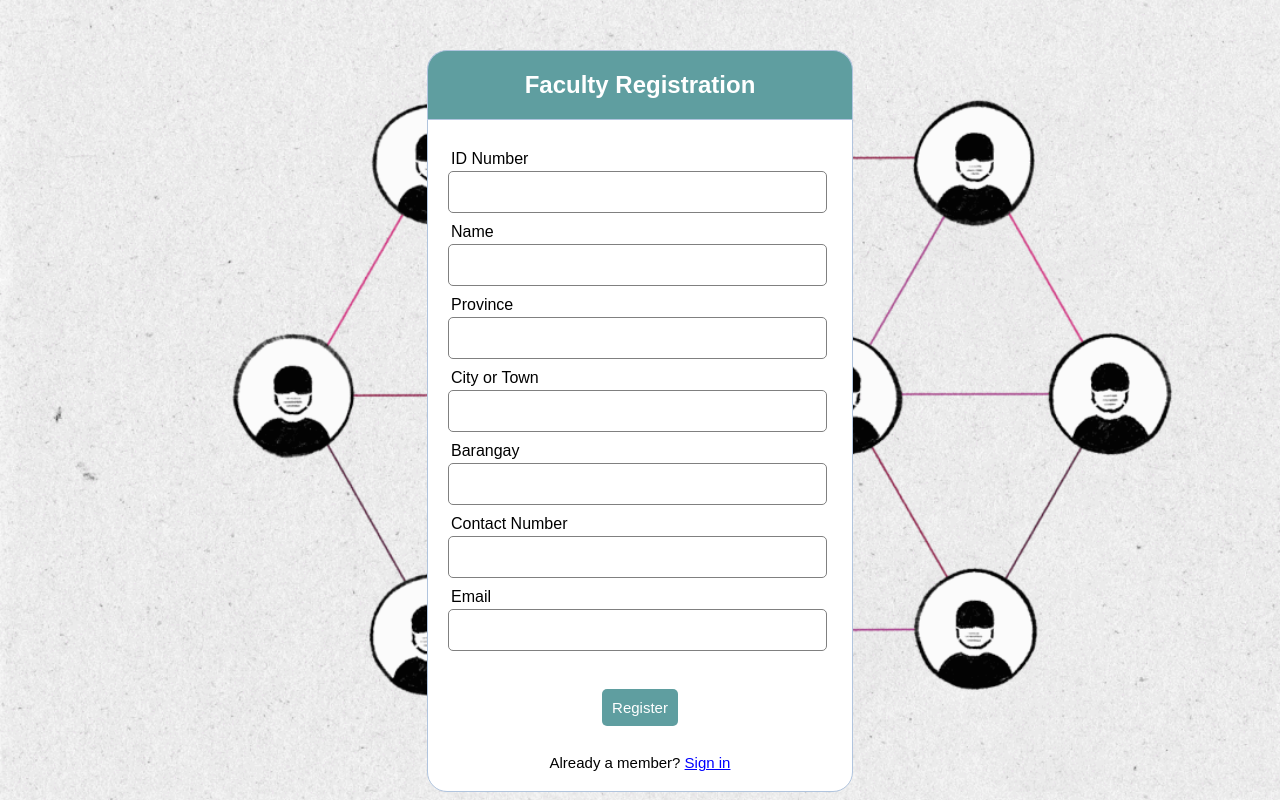
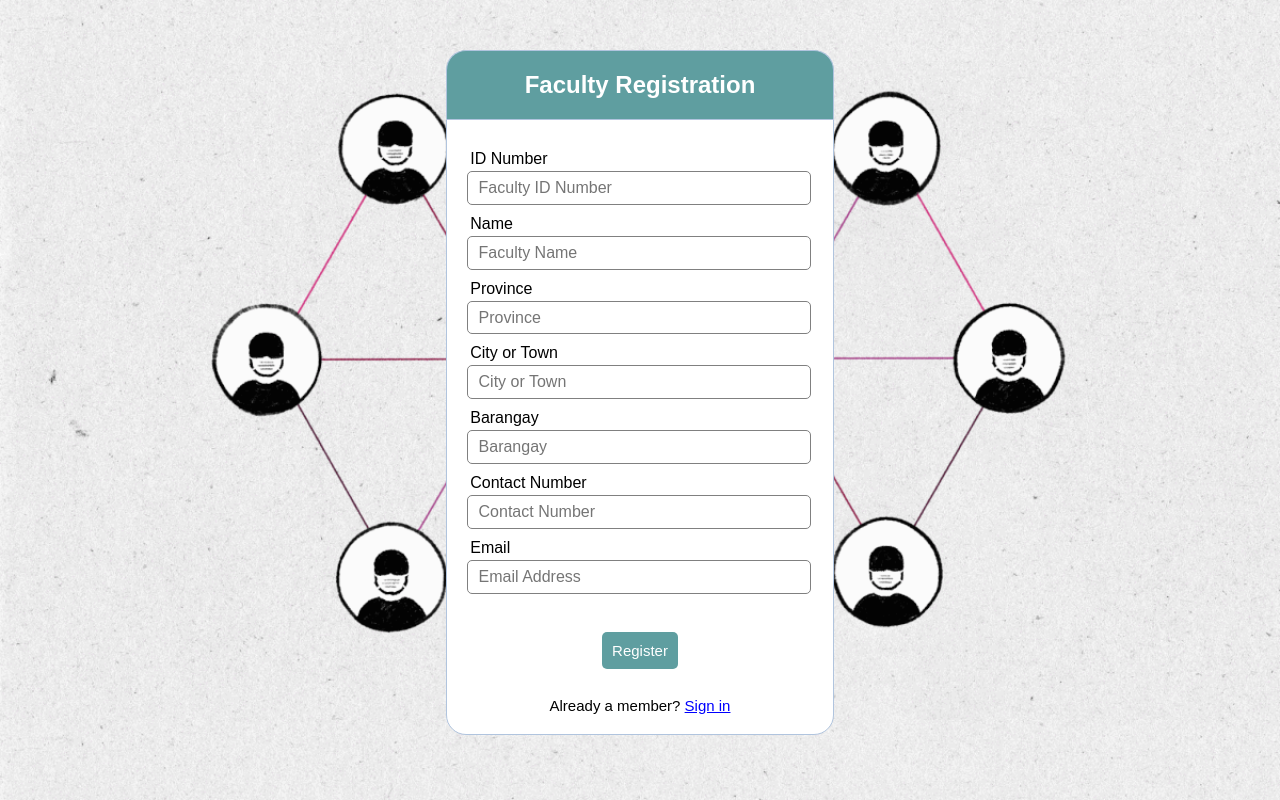
Before and after one commit to kcayme/web_dev, a PHP site: page /faculty_registration.php in a window 1280 px wide. Run offline with PHP 8.4, Linux system fonts and the light colour scheme.

Commit message:
error msg modal, regex on registration forms, css

```diff
--- a/faculty_registration.php
+++ b/faculty_registration.php
@@ -1,66 +1,58 @@
 <?php
 	session_start();
 	if(isset($_SESSION['status'])){
-		$status = $_SESSION['status'];
-		$error_msg = "";
-		if($status == "fac_id_exist"){
-			echo "<script>alert('Faculty Registration Failed! ID already exists.')</script>";
-		}
-		else if($status == "fac_reg_failed"){
-			echo "<script>alert('Faculty Registration Failed! Unsuccessful update to database.')</script>";
-		}
-		unset($_SESSION['status']);
+		echo "<script>document.getElementByID('error-modal').style.display = 'block';</script>";
 	}
 ?>
 <!DOCTYPE html>
 <html>
 <head>
   <title>Computer Engineering Contact Tracing</title>
-  <link rel="stylesheet" type="text/css" href="style.css">
+  <link rel="stylesheet" href="style.css?v=<?php echo time(); ?>">
 </head>
 <body>
+	<div class="fac-form">
 		<div class="header">
 			<h2>Faculty Registration</h2>
 		</div>
-	<div class="reg-form">
-
+		<div class="reg-form" id="reg-form">
 		<form method="post" action="server.php">
 			<div class="input-group">
 			<label>ID Number</label>
-		<input type="text" name="id" value="" required>
+			<input type="text" name="id" value="" placeholder="Faculty ID Number" pattern="^[0-9]+$" required>
 			</div>
 
 			<div class="input-group">
 			<label>Name</label>
-		<input type="text" name="name" value="" required>
+			<input type="text" name="name" value="" placeholder="Faculty Name" pattern="([^0-9]*)$"required>
 			</div>
 
 			<div class="input-group">
 			<label>Province</label>
-		<input type="text"  name="province" value="" required>
+			<input type="text"  name="province" placeholder="Province" value="" required>
 			</div>
 
 			<div class="input-group">
 			<label>City or Town</label>
-		<input type="text"  name="citytown" value="" required>
+			<input type="text"  name="citytown" value=""placeholder="City or Town" required>
 			</div>
 
 			<div class="input-group">
 			<label>Barangay</label>
-		<input type="text"  name="barangay" value="" required>
+			<input type="text"  name="barangay" value="" placeholder="Barangay" required>
 			</div>
 
 			<div class="input-group">
 			<label>Contact Number</label>
-		<input type="text" name="contact" required>
+			<input type="text" name="contact" pattern="^[0-9]+$" placeholder="Contact Number" required>
 			</div>
 
 			<div class="input-group">
 			<label>Email</label>
-		<input type="email" name="email" required>
+			<input type="email" name="email" placeholder="Email Address" required>
 			</div><br>
 			<center><div class="input-group">
-		<button type="submit" class="btn" name="fac_reg">Register</button>
+			<button type="submit" class="btn" name="fac_reg" id="reg-btn">Register</button>
 			</div>
 			<br>
 			<p style="font-size:15px">
@@ -68,5 +60,43 @@
 			</p></center>
 		</form>
 		</div>
+	</div>
+
+	<?php if(isset($_SESSION['status'])) : ?>
+		<div class="error-modal" id="error-modal">
+			<img class="reg-img" src="alert.png" width="44" height="38" />
+				<span class="title">Registration Failed!</span>
+				<p class="reg-mod-msg">
+				<?php
+				if(isset($_SESSION['status'])){
+					$status = $_SESSION['status'];
+					if($status == "fac_id_exist"){
+						echo "Attempted ID Number to register already exists.";
+					}
+					else if($status == "fac_reg_failed"){
+						echo "Unsuccessful registration to database.";
+					}
+				}
+				?>
+				</p>
+				<div class="reg-btn" onclick="hideModal()">Try Again</div>
+		</div>
+
+	<?php endif ?>
+	<script>
+	function hideModal(){
+        var element = document.getElementById("error-modal");
+		document.getElementById('reg-btn').style.backgroundColor='#5F9EA0';
+		document.getElementById("reg-btn").disabled = false;
+        element.style.display = "none";
+    }
+	<?php // echo a js function to disable registration button while error notif modal is visible
+		if (isset($_SESSION['status'])){
+			echo "document.getElementById('reg-btn').style.backgroundColor='#808080';";
+			echo "document.getElementById('reg-btn').disabled = true;";
+			unset($_SESSION['status']);
+		}
+	?>
+	</script>
 </body>
 </html>
--- a/style.css
+++ b/style.css
@@ -56,12 +56,11 @@
   margin: 3px;
 }
 .input-group input {
-  height: 30px;
   width: 93%;
-  padding: 5px 10px;
+  padding: 2% 3%;
   font-size: 16px;
   border-radius: 5px;
-  border: 1px solid gray;
+  border: 1px solid #808080;
 }
 .btn {
   padding: 10px;
@@ -168,11 +167,6 @@
   transform: scale(1.5); /* (150% zoom - Note: if the zoom is too large, it will go outside of the viewport) */
 }
 
-.reg-form{
-  display: flex;
-  flex-direction: row;
-}
-
 .verification{
   display: flex;
   flex-direction: row;
@@ -186,3 +180,102 @@
   text-align: right;
   text-decoration: none;
 }
+
+.reg-form{
+  display: flex;
+  flex-direction: row;
+  padding-bottom: 2%;
+}
+
+.fac-form{
+  position: absolute;
+  left: 50%;
+  width: 90%;
+  transform: translateX(-50%);
+  z-index: 1;
+}
+
+.error-modal {
+  position: absolute;
+  z-index: 5;
+	top: 30%;
+  left: 50%;
+  width: 280px;
+  height: 210px;
+  margin-left: -140px;
+	background: #fff;
+	border-radius: 3px;
+	box-shadow: 5px 8px 15px 0 rgba(0,0,0,0.4);
+	text-align: center;
+	overflow: hidden;
+	animation: show-modal .7s ease-in-out;
+  border-radius: 5% 5%;
+
+}
+.reg-img {
+  margin-top: 24px;
+}
+
+.title {
+  display: block;
+  font-size: 18px;
+  line-height: 24px;
+  font-weight: 400;
+  margin: 14px 0 5px 0;
+}
+
+.reg-mod-msg {
+  font-size: 14px;
+  font-weight: 300;
+  line-height: 19px;
+  margin: 0;
+  padding: 0 30px;
+}
+
+.reg-btn {
+  position: absolute;
+  height: 40px;
+  bottom: 0;
+  left: 0;
+  right: 0;
+  background: #F65656;
+  color: #fff;
+  line-height: 40px;
+  font-size: 14px;
+  font-weight: 400;
+  cursor: pointer;
+  transition: background .3s ease-in-out;
+  outline: none;
+  /*
+  &:hover {
+    background: #EC3434;
+  }*/
+
+}
+
+@keyframes show-modal {
+	0% {
+		transform: scale(0);
+	}
+	60% {
+		transform: scale(1.1);
+	}
+	80% {
+		transform: scale(.95);
+	}
+	100% {
+		transform: scale(1);
+	}
+}
+
+@keyframes hide-modal {
+	0% {
+		transform: scale(1);
+	}
+	20% {
+		transform: scale(1.1);
+	}
+	100% {
+		transform: scale(0);
+	}
+}
```
Also changed, not shown: mode.php (+8 -16 lines), student_registration.php (+49 -19 lines), alert.png (added). Lines whose indentation alone changed are shown as unchanged.
